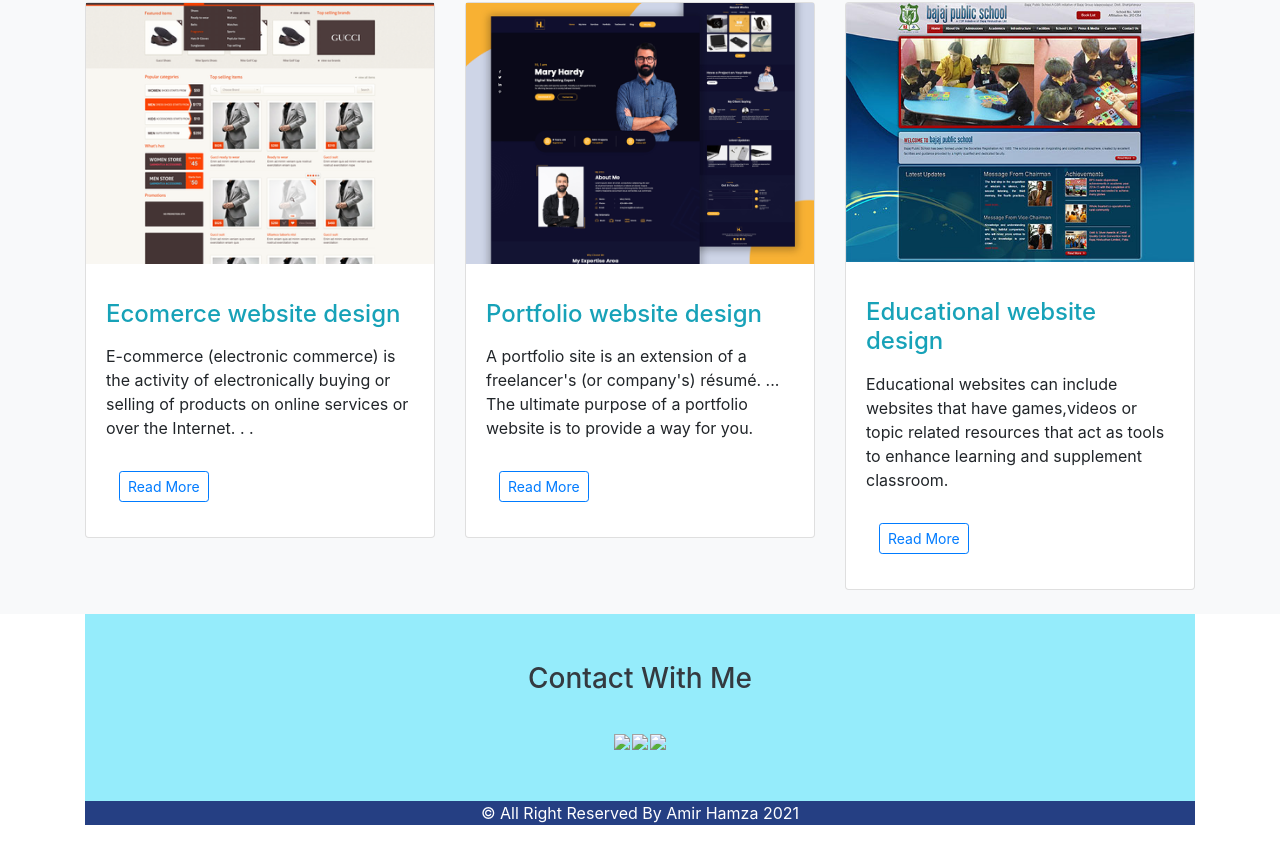
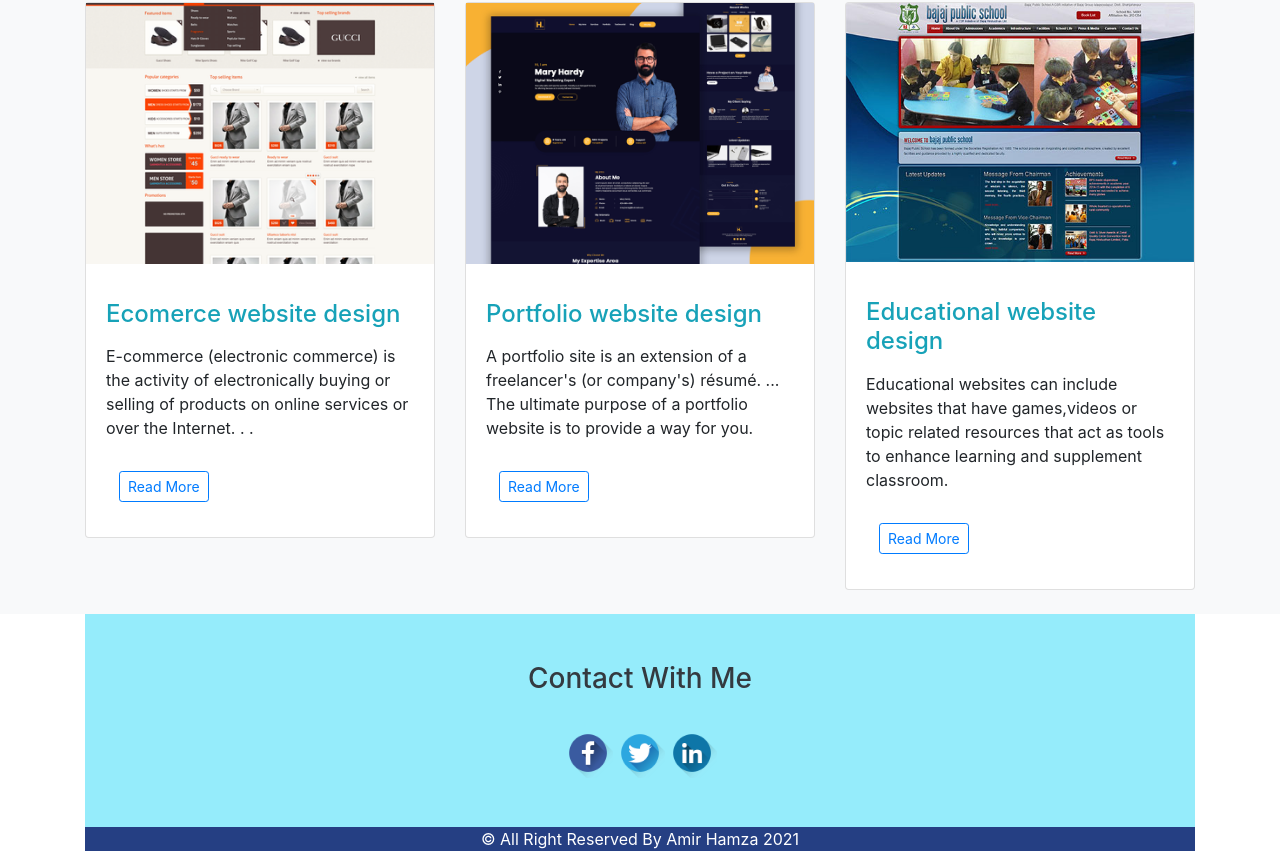
Before and after one commit to amirhamjacse/bio, a plain HTML site: page experience.html in a window 1280 px wide. Shown: the part 256-1123 px from the top of the page. Before the commit the page ends 1097 px from the top, so only its background shows below. Drawn offline with Linux system fonts and the light colour scheme.

Commit message:
Update experience.html

```diff
--- a/experience.html
+++ b/experience.html
@@ -109,15 +109,15 @@
 							<tr>
 								<td>
 									<a href="www.facebook.com/amirhamja.me" </a>
-										<img src="icon/fb.png" width="50px">
+										<img src="fb.png" width="50px">
 								</td>
 								<td>
 									<a href="www.twitter.com/amirhamjame" </a>
-										<img src="icon/tw.png" width="50px">
+										<img src="tw.png" width="50px">
 								</td>
 								<td>
 									<a href="www.linkedin.com/amirhamjame" </a>
-										<img src="icon/li.png" width="50px">
+										<img src="li.png" width="50px">
 								</td>
 								</tr>
 				</table>
```
